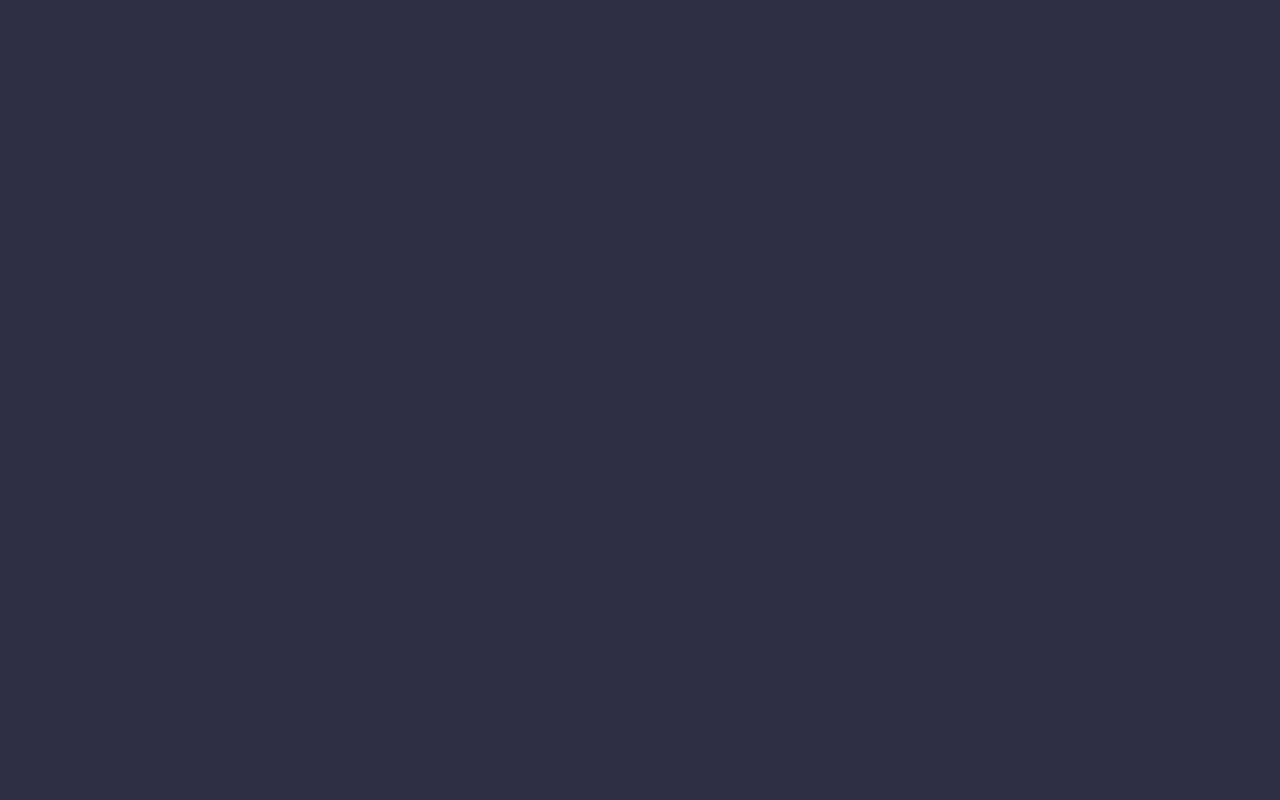
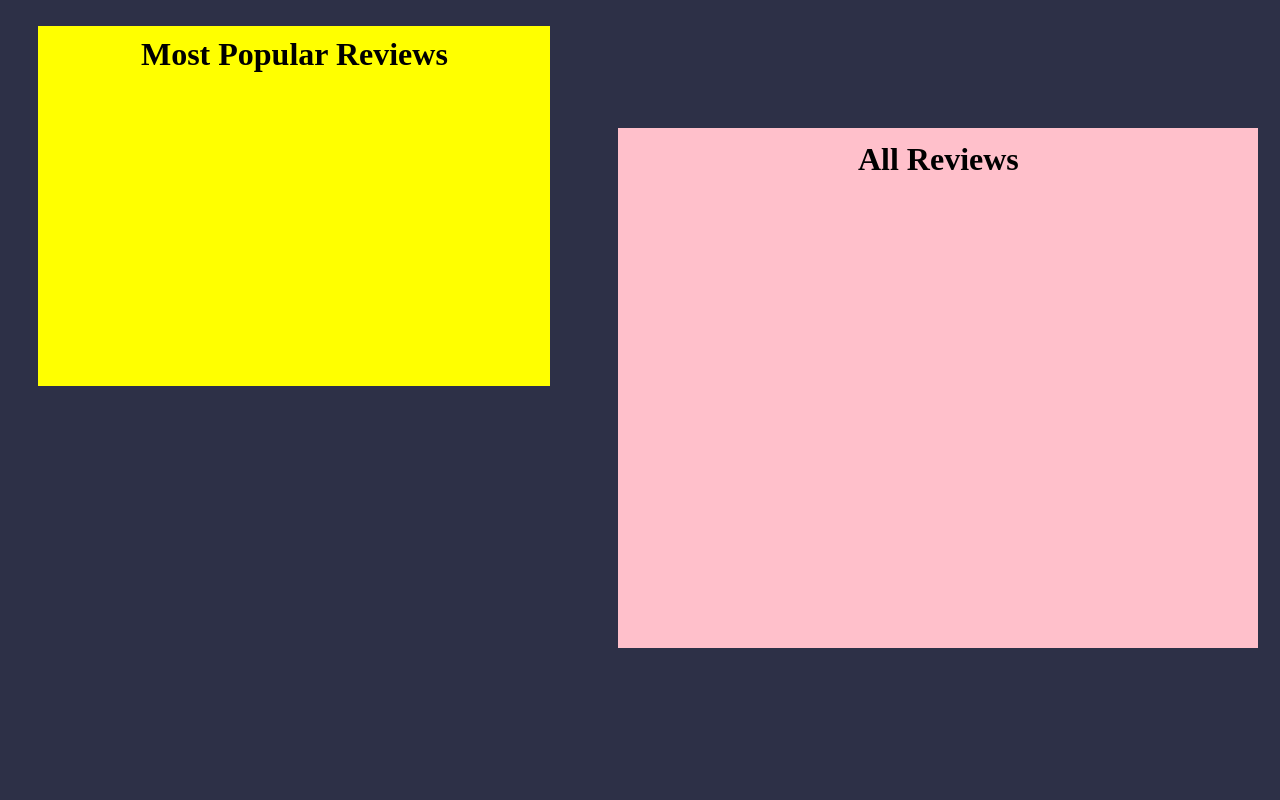
Before and after one commit to shawnbaughcodes/light, a Django app: page /reviews in a window 1280 px wide. Before the commit the page is empty. Run offline with Django 3.2, Linux system fonts and the light colour scheme.

Commit message:
Created and migrated reviews model. Started divs for popular and all reviews.

```diff
--- a/light/models.py
+++ b/light/models.py
@@ -43,3 +43,8 @@ class User(models.Model):
     updated_at = models.DateTimeField(auto_now=True)
     objects = UserManager()
 # REVIEWS MODEL
+class Review(models.Model):
+    content = models.CharField(max_length=1000)
+    user = models.ForeignKey(User, related_name='reviews')
+    created_at = models.DateTimeField(auto_now_add=True)
+    updated_at = models.DateTimeField(auto_now=True)
--- a/light/static/light/css/block_styles.css
+++ b/light/static/light/css/block_styles.css
@@ -62,5 +62,35 @@ body {
     display: inline-block;
     box-shadow: 5px 5px 5px black;
     overflow: hidden;
-
 }
+/*REVIEWS PAGE EDITS*/
+.main_reviews_container {
+    width: 100vw;
+    height: 100vh;
+}
+.popular_reviews {
+    width: 40vw;
+    height: 45vh;
+    background: yellow;
+    display: inline-block;
+    vertical-align: top;
+    margin-top: 2%;
+    margin-left: 3%;
+}
+.popular_reviews h1 {
+    text-align: center;
+    margin-top: 2%;
+}
+.all_reviews {
+    width: 50vw;
+    height: 65vh;
+    background: pink;
+    display: inline-block;
+    margin-top: 10%;
+    margin-left: 5%;
+    vertical-align: bottom;
+}
+.all_reviews h1 {
+    text-align: center;
+    margin-top: 2%;
+}
--- a/light/templates/light/reviews.html
+++ b/light/templates/light/reviews.html
@@ -2,10 +2,10 @@
 {%block content%}
 <div class="main_reviews_container">
     <div class="popular_reviews">
-
+        <h1>Most Popular Reviews</h1>
     </div>
     <div class="all_reviews">
-
+        <h1>All Reviews</h1>
     </div>
 </div>
 {%endblock%}
```
Also changed, not shown: db.sqlite3, light/migrations/0003_review.py (added), 2 other files.
